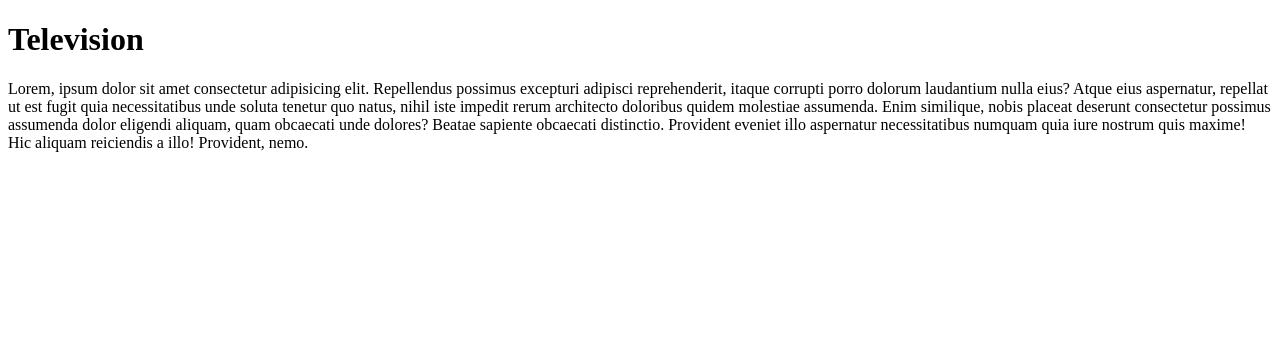
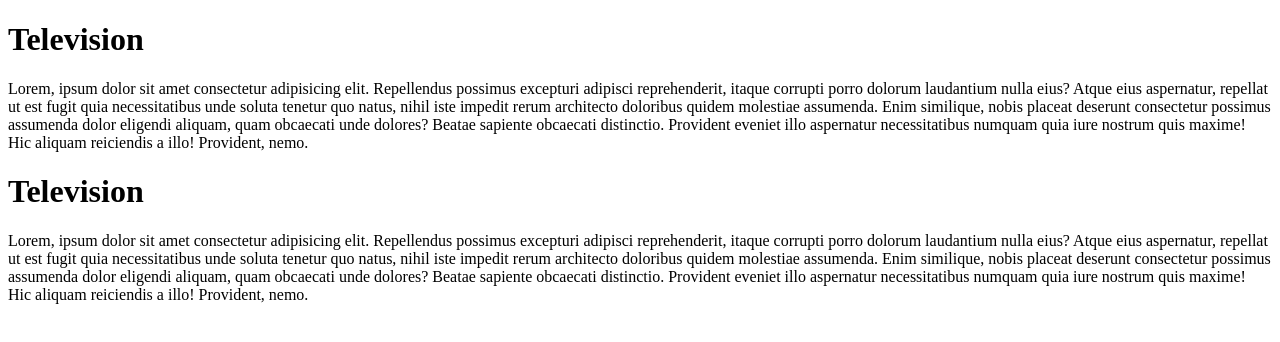
Before and after one commit to ezazsabit/first-repo, a plain HTML site: page index.html in a window 1280 px wide. Drawn offline with Linux system fonts and the light colour scheme.

Commit message:
third one

```diff
--- a/index.html
+++ b/index.html
@@ -9,5 +9,7 @@
 <body>
     <h1>Television</h1>
     <p>Lorem, ipsum dolor sit amet consectetur adipisicing elit. Repellendus possimus excepturi adipisci reprehenderit, itaque corrupti porro dolorum laudantium nulla eius? Atque eius aspernatur, repellat ut est fugit quia necessitatibus unde soluta tenetur quo natus, nihil iste impedit rerum architecto doloribus quidem molestiae assumenda. Enim similique, nobis placeat deserunt consectetur possimus assumenda dolor eligendi aliquam, quam obcaecati unde dolores? Beatae sapiente obcaecati distinctio. Provident eveniet illo aspernatur necessitatibus numquam quia iure nostrum quis maxime! Hic aliquam reiciendis a illo! Provident, nemo.</p>
+    <h1>Television</h1>
+    <p>Lorem, ipsum dolor sit amet consectetur adipisicing elit. Repellendus possimus excepturi adipisci reprehenderit, itaque corrupti porro dolorum laudantium nulla eius? Atque eius aspernatur, repellat ut est fugit quia necessitatibus unde soluta tenetur quo natus, nihil iste impedit rerum architecto doloribus quidem molestiae assumenda. Enim similique, nobis placeat deserunt consectetur possimus assumenda dolor eligendi aliquam, quam obcaecati unde dolores? Beatae sapiente obcaecati distinctio. Provident eveniet illo aspernatur necessitatibus numquam quia iure nostrum quis maxime! Hic aliquam reiciendis a illo! Provident, nemo.</p>
 </body>
 </html>
```
